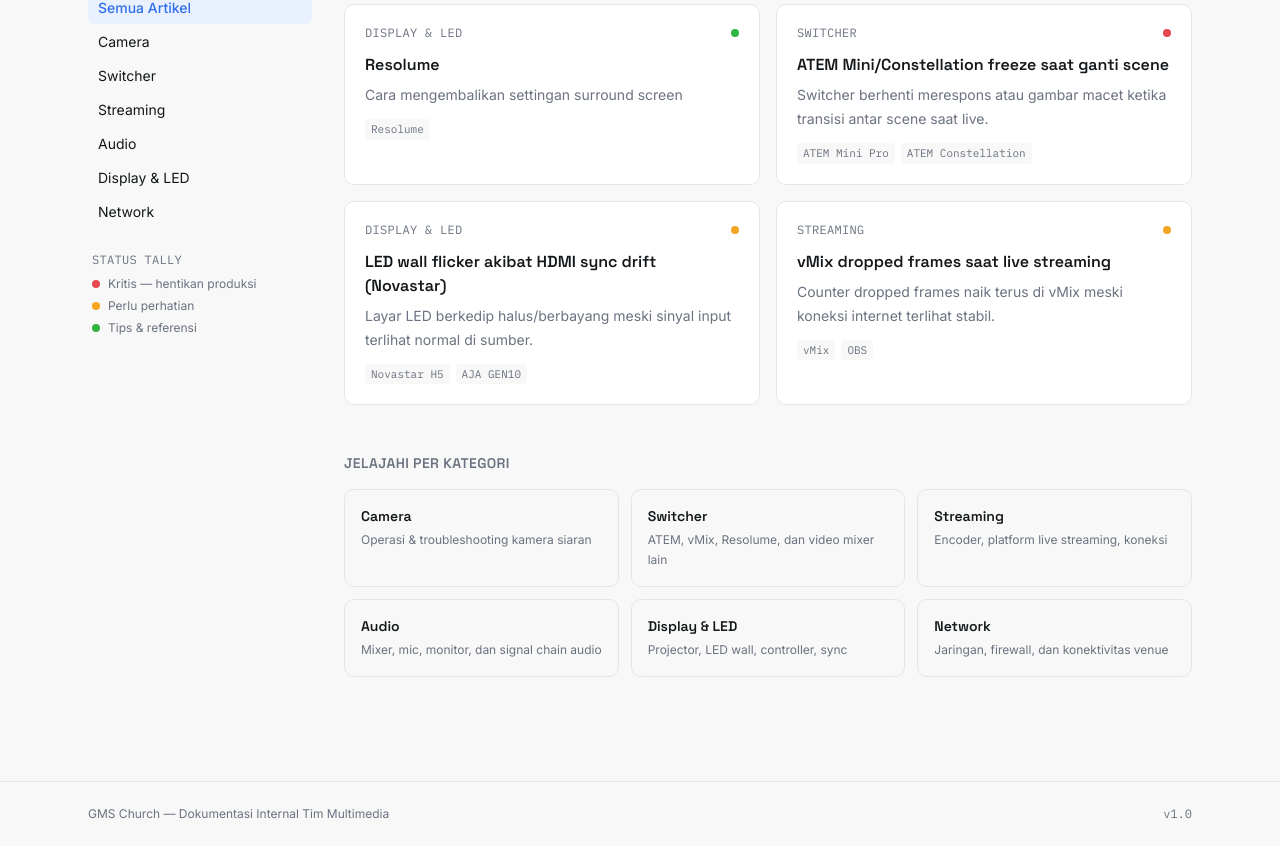
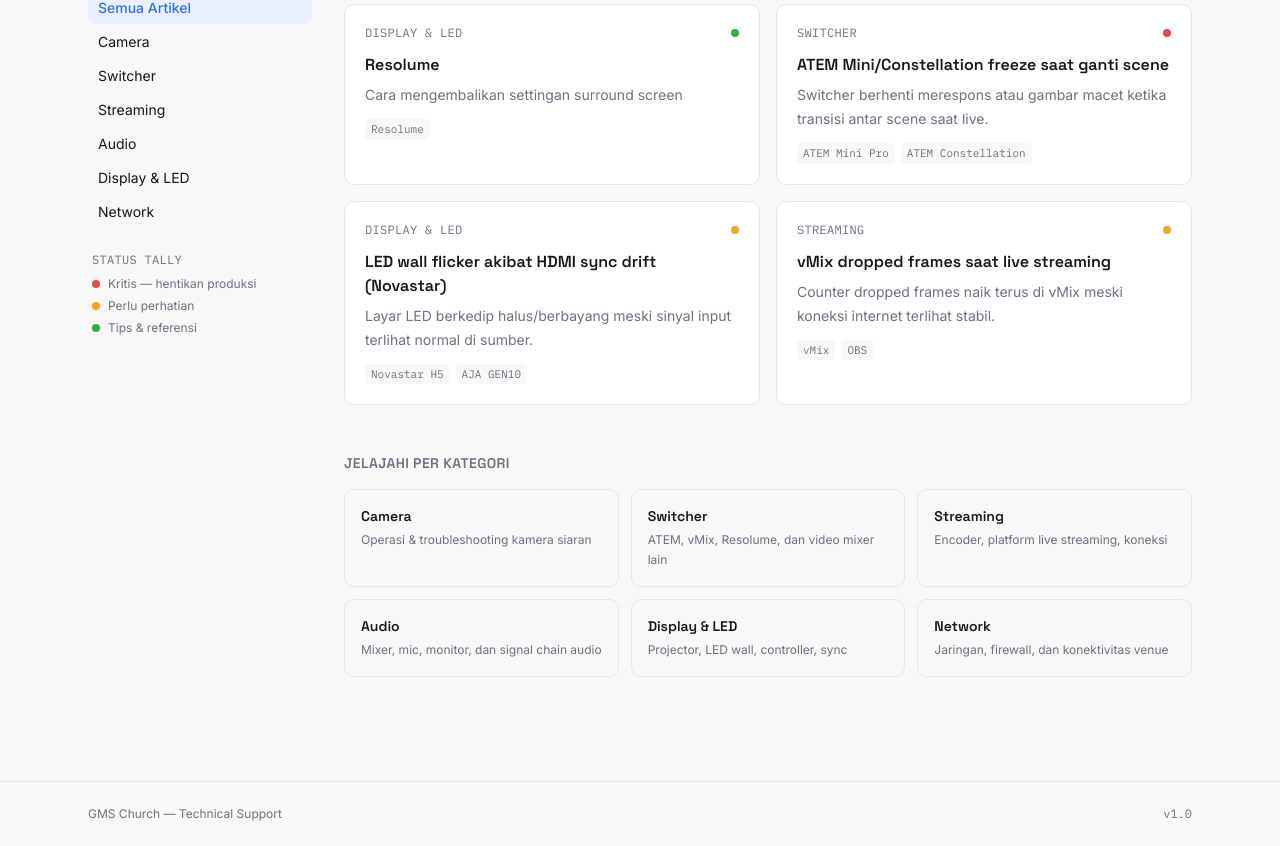
Before and after one commit to christophertekvi/gms-av-techsupport, a Next.js app: page / in a window 1280 px wide. Shown: the part 377-1223 px from the top of the page. Built offline with nearby package versions, Linux system fonts and the light colour scheme.

Commit message:
style: update website title and footer brand name

```diff
--- a/app/layout.js
+++ b/app/layout.js
@@ -15,9 +15,9 @@
 })
 
 export const metadata = {
-  title: 'AV Tech Church — Dokumentasi & Troubleshooting',
+  title: 'GMS Church — Multimedia Technical Support',
   description:
-    'Dokumentasi troubleshooting dan tutorial untuk tim multimedia & produksi AV gereja.',
+    'Dokumentasi troubleshooting dan tutorial untuk tim multimedia.',
   icons: {
     icon: '/icon.png',
   },
@@ -45,7 +45,7 @@
         {children}
         <footer className="border-t border-border-light dark:border-border-dark mt-16">
           <div className="mx-auto max-w-6xl px-4 sm:px-6 py-6 text-xs text-muted-light dark:text-muted-dark flex items-center justify-between">
-            <span>GMS Church — Dokumentasi Internal Tim Multimedia</span>
+            <span>GMS Church — Technical Support</span>
             <span className="font-mono">v1.0</span>
           </div>
         </footer>
```
